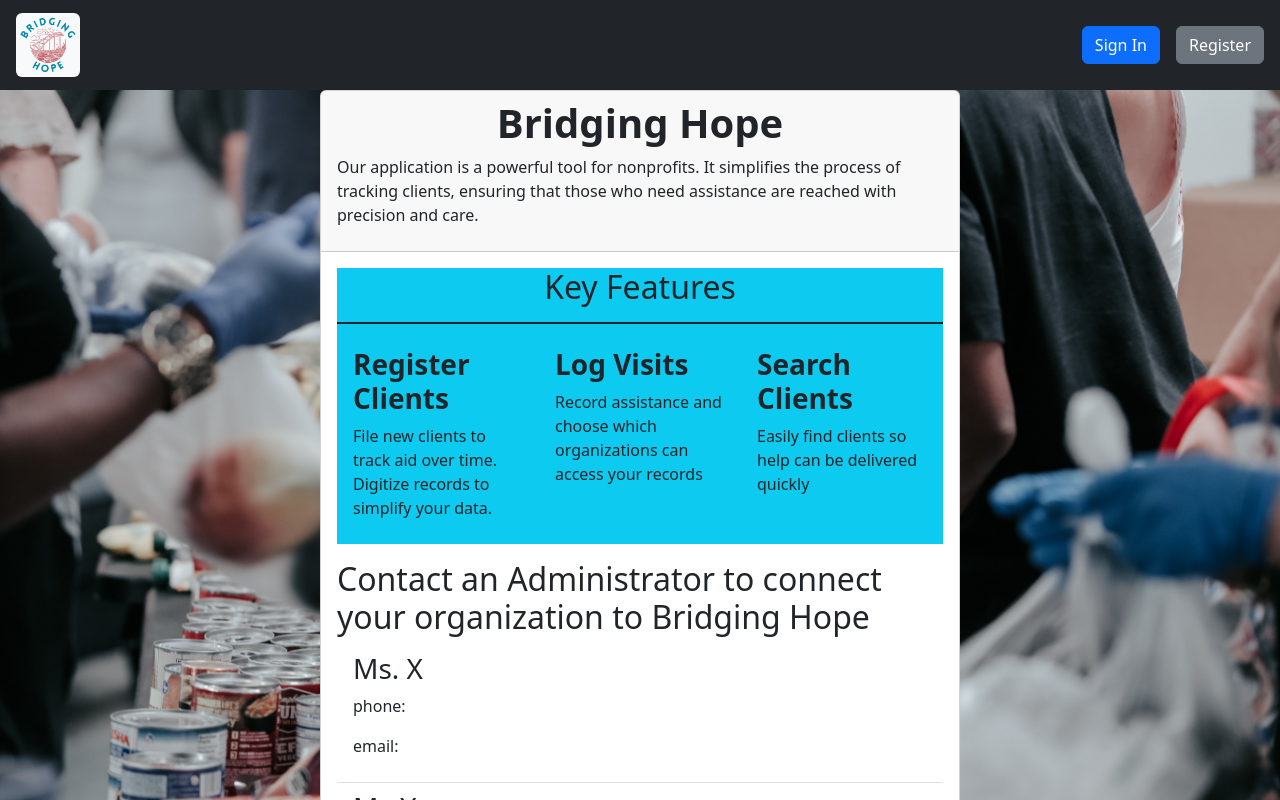
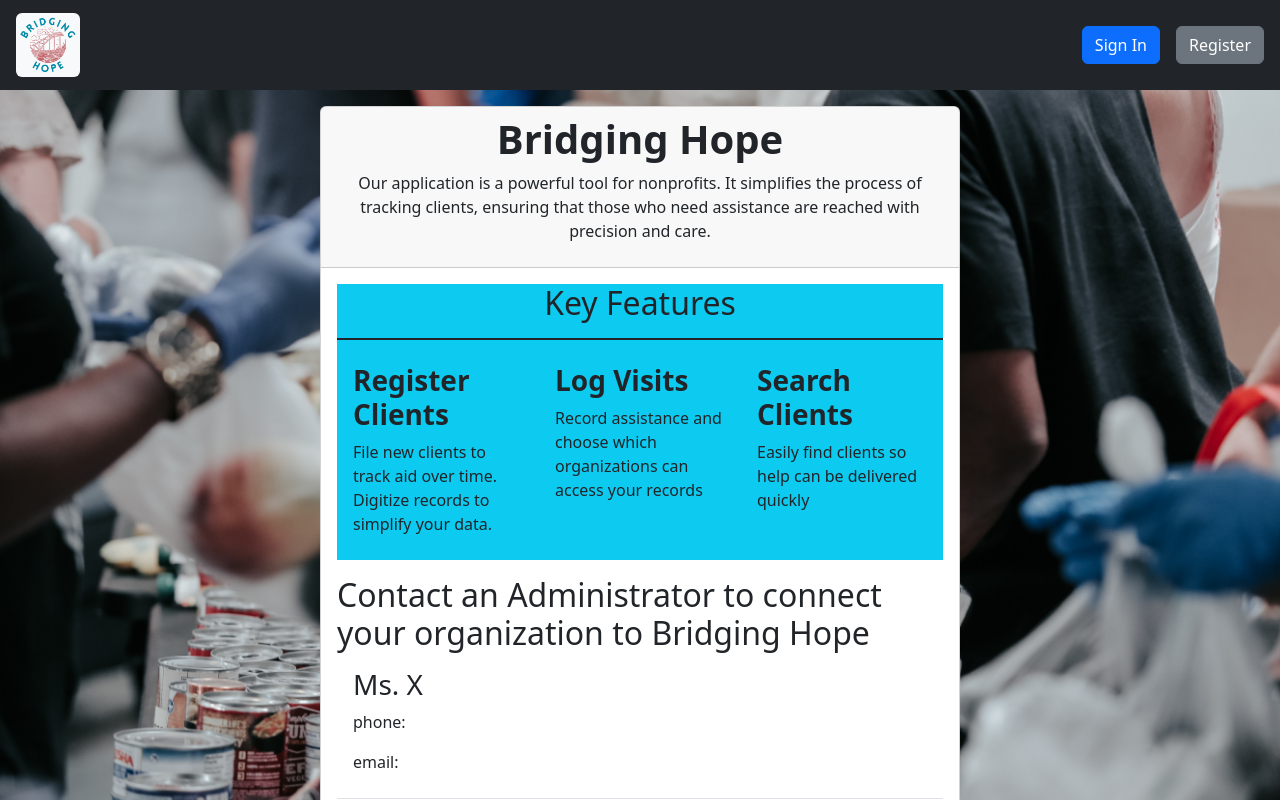
Before and after one commit to casellner/Bridging-Hope-Legacy, a React (Create React App) app in the folder frontend/: page / in a window 1280 px wide. Shown: the top 800 px of the page. Built offline with nearby package versions, Linux system fonts and the light colour scheme.

Commit message:
Fix padding and text alignment

```diff
--- a/frontend/src/App.js
+++ b/frontend/src/App.js
@@ -19,11 +19,11 @@
         </div>
       </nav>
 
-      <body style={{backgroundImage: `url(${background})`, backgroundSize: "cover"}}>
+      <body className="py-3" style={{backgroundImage: `url(${background})`, backgroundSize: "cover"}}>
         <div className="card col-lg-6 col-md-10 col-sm-12 offset-lg-3 offset-md-1 offset-sm-0"> {/* this card will have different widths depending on the resolution of the device */}
           <div className="card-header">
-            <h1 className='text-center fw-bold'>Bridging Hope</h1>
-            <p>Our application is a powerful tool for nonprofits. It simplifies the process of tracking clients, ensuring that those who need assistance are reached with precision and care.</p>
+            <h1 className="text-center fw-bold">Bridging Hope</h1>
+            <p className="text-center">Our application is a powerful tool for nonprofits. It simplifies the process of tracking clients, ensuring that those who need assistance are reached with precision and care.</p>
           </div>
 
           <div className="card-body">
```
